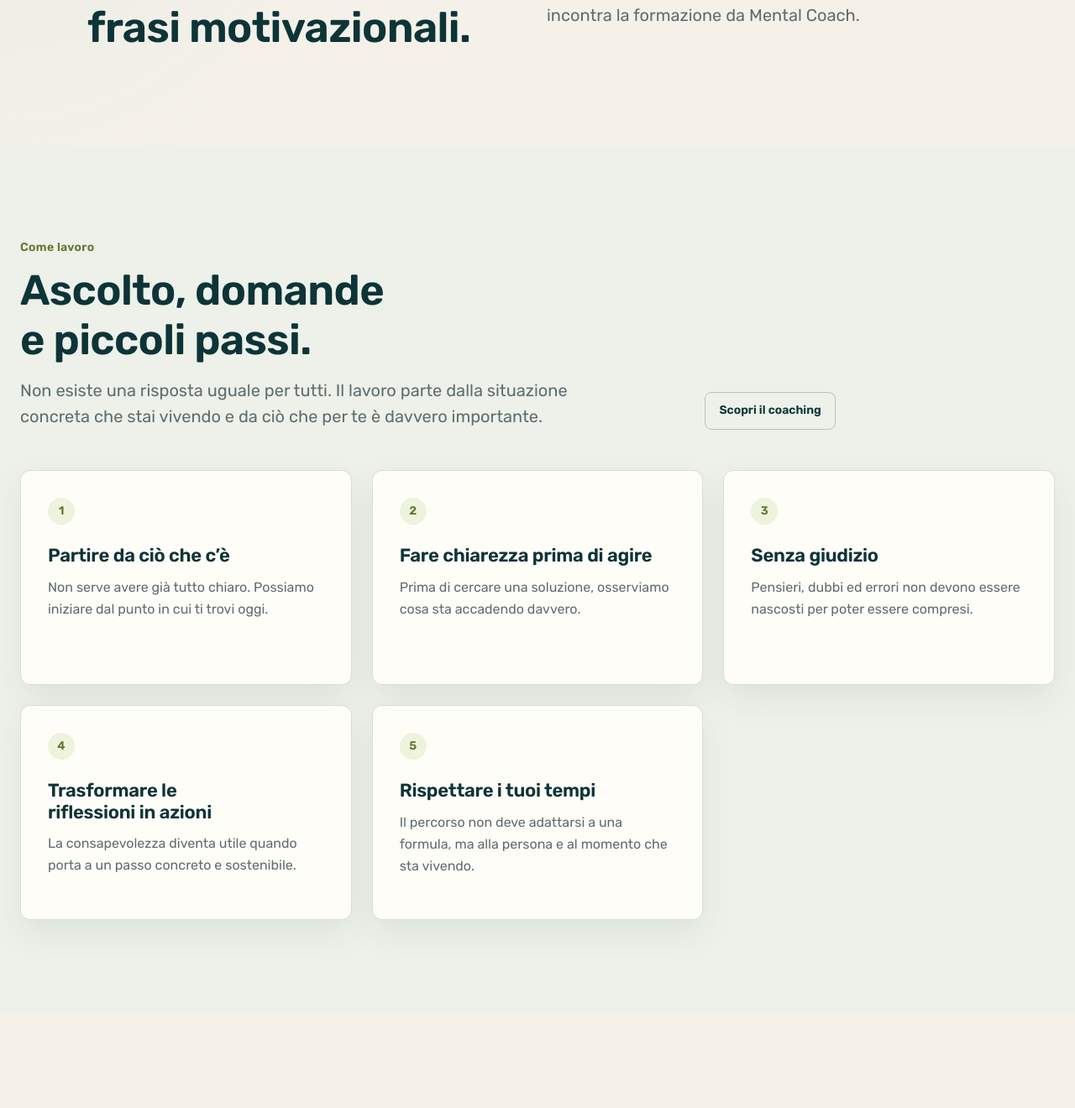
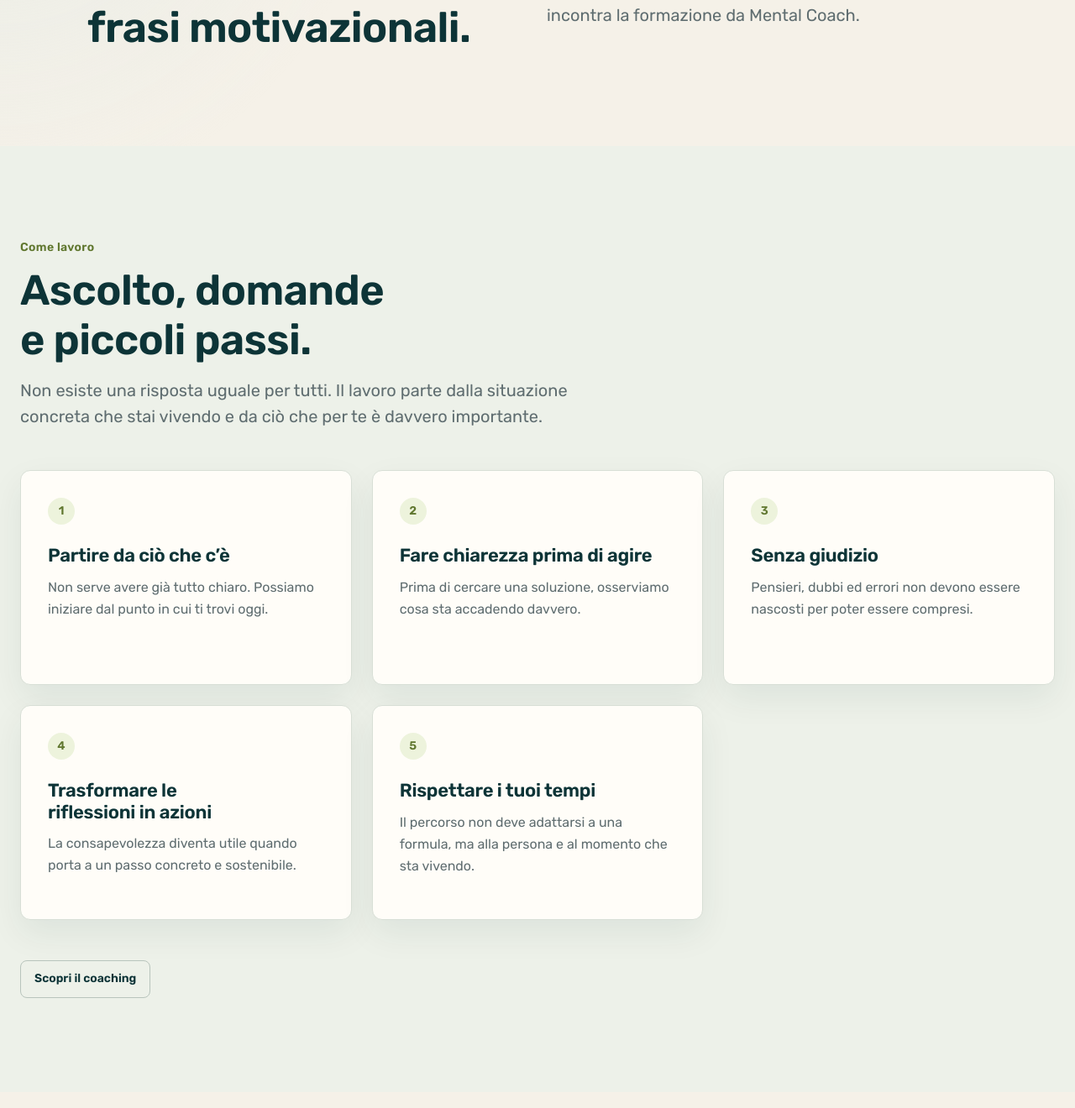
Before and after one commit to MorenoFunari/moreno-funari-website, a Next.js app: page /chi-sono in a window 1280 px wide. Shown: the part 2606-3926 px from the top of the page at 84% size. Built offline with nearby package versions, Linux system fonts and the light colour scheme.

Commit message:
feat: build about page v1

```diff
--- a/src/components/sections/about/working-principles-section.module.css
+++ b/src/components/sections/about/working-principles-section.module.css
@@ -11,10 +11,9 @@
 .header {
   display: grid;
   gap: var(--space-xl);
-  align-items: end;
 }
 
-.header > a {
+.cta {
   justify-self: start;
 }
 
@@ -65,10 +64,6 @@
 }
 
 @media (min-width: 1100px) {
-  .header {
-    grid-template-columns: minmax(0, 0.75fr) auto;
-  }
-
   .grid {
     grid-template-columns: repeat(3, minmax(0, 1fr));
   }
@@ -79,7 +74,7 @@
     padding-block: var(--space-3xl);
   }
 
-  .header > a {
+  .cta {
     width: 100%;
   }
 
--- a/src/components/sections/about/working-principles-section.tsx
+++ b/src/components/sections/about/working-principles-section.tsx
@@ -17,9 +17,6 @@ export function WorkingPrinciplesSection() {
             title="Ascolto, domande e piccoli passi."
             description="Non esiste una risposta uguale per tutti. Il lavoro parte dalla situazione concreta che stai vivendo e da ciò che per te è davvero importante."
           />
-          <ButtonLink href="/coaching" variant="secondary">
-            Scopri il coaching
-          </ButtonLink>
         </div>
         <div className={styles.grid}>
           {workingPrinciples.map((principle, index) => (
@@ -35,6 +32,9 @@ export function WorkingPrinciplesSection() {
             </SurfaceCard>
           ))}
         </div>
+        <ButtonLink className={styles.cta} href="/coaching" variant="secondary">
+          Scopri il coaching
+        </ButtonLink>
       </Container>
     </section>
   );
```
